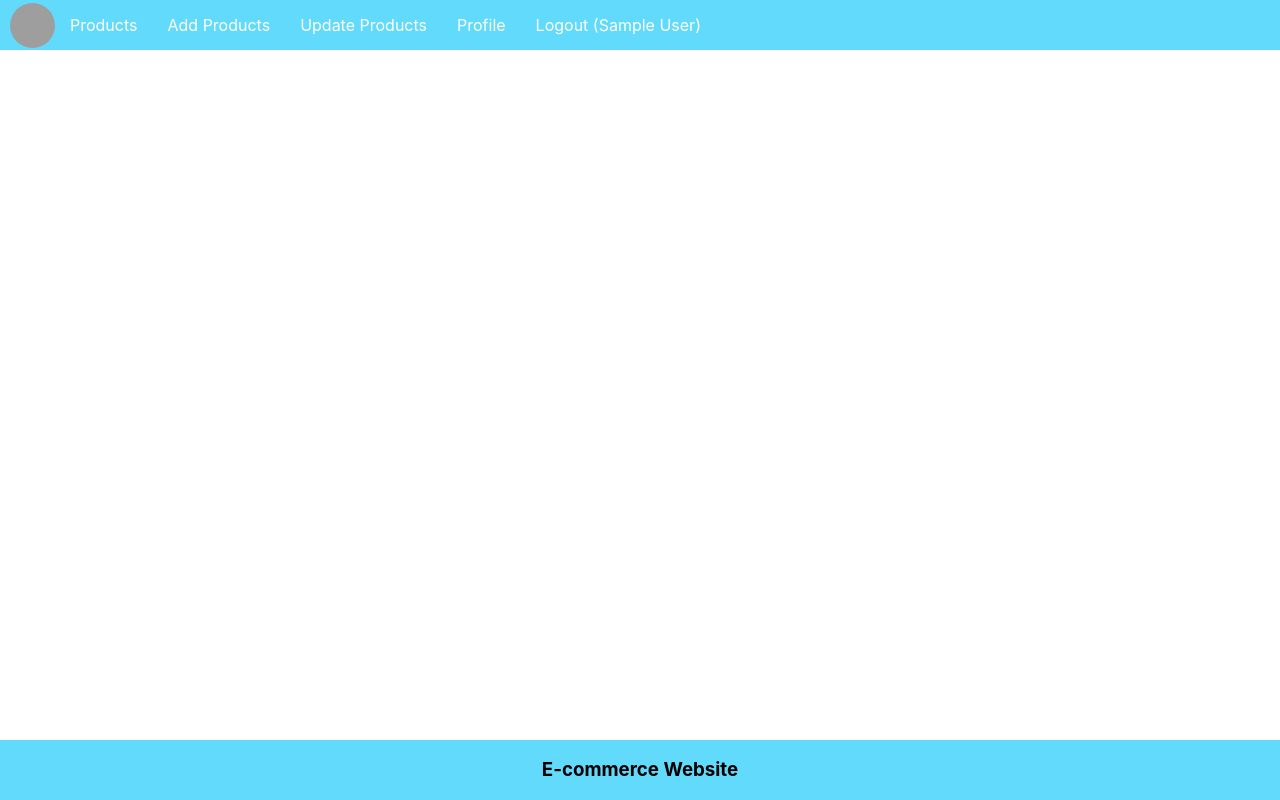
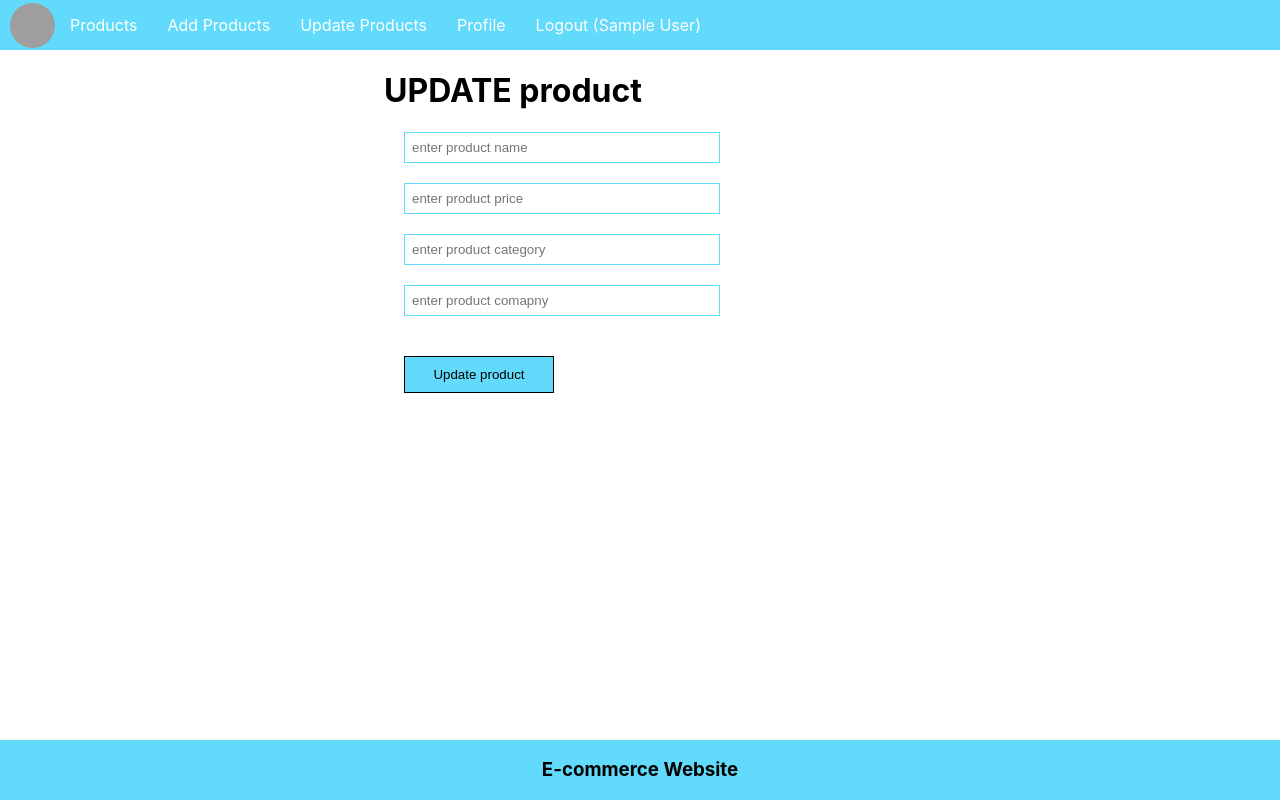
Before and after one commit to alizazahid11/Mern_project, a React (Create React App) app: page /update/1 in a window 1280 px wide. Built offline with nearby package versions, Linux system fonts and the light colour scheme; sample sign-in values are in the browser's storage; grey boxes are pictures that could not be loaded.

Commit message:
update component ui

```diff
--- a/src/App.js
+++ b/src/App.js
@@ -7,6 +7,7 @@
 import Login from './components/login';
 import Addproduct from './components/Addproduct'
 import ProductList from './components/productlist';
+import Updateproduct from './components/updatecomponent';
 function App() {
   return (
     <>
@@ -18,7 +19,7 @@
             <Route path="/" element={<Private />}>
               <Route index element={<ProductList/>} />
               <Route path="/add" element={<Addproduct/>} />
-              <Route path="/update" element={<h1>Update component</h1>} />
+              <Route path="/update/:id" element={<Updateproduct/>} />
               <Route path="/logout" element={<h1>Logout component</h1>} />
               <Route path="/profile" element={<h1>Profile component</h1>} />
             </Route>
--- a/src/components/productlist.js
+++ b/src/components/productlist.js
@@ -1,6 +1,9 @@
 import React,{useState,useEffect} from 'react';
+import {useNavigate} from 'react-router-dom';
+import {Link} from 'react-router-dom'
 const ProductList=()=>{
     const[products,setProducts]=useState([]);
+    const navigate=useNavigate();
     useEffect(() => {
     getProduct();
     }, []);
@@ -40,7 +43,9 @@
         <li>{item.name}</li>
         <li>{item.price}</li>
         <li>{item.category}</li>
-        <li><button onClick={()=>deleteproduct(item._id)}>Delete</button></li>
+        <li><button onClick={()=>deleteproduct(item._id)}>Delete</button>
+        <Link to={"/update/"+item._id}>Update</Link>
+        </li>
 
     </ul>)
     }
--- /dev/null
+++ b/src/components/updatecomponent.js
@@ -0,0 +1,30 @@
+
+import React,{useState,useEffect} from 'react';
+import {useNavigate} from 'react-router-dom';
+const Updateproduct=()=>{
+    const[name,setName]=useState("");
+    const[price,setPrice]=useState("");
+    const[category,setCategory]=useState("");
+    const[company,setCompany]=useState("");
+
+
+
+    const updateProduct=async()=>{
+console.warn(name,price,category,company)
+    }
+    return(
+        <div className='product'>
+            <h1>UPDATE product</h1>
+            <input type="text" placeholder="enter product name" className='inputBox'value={name} onChange={(e)=>setName(e.target.value)}></input>
+
+            <input type="text" placeholder="enter product price" className='inputBox'value={price} onChange={(e)=>setPrice(e.target.value)}></input>
+
+            <input type="text" placeholder="enter product category"className='inputBox'value={category} onChange={(e)=>setCategory(e.target.value)}></input>
+
+            <input type="text" placeholder="enter product comapny"className='inputBox' value={company} onChange={(e)=>setCompany(e.target.value)}></input>
+
+            <button onClick={updateProduct} className='appButton'>Update product</button>
+        </div>
+    )
+}
+export default Updateproduct;
```
